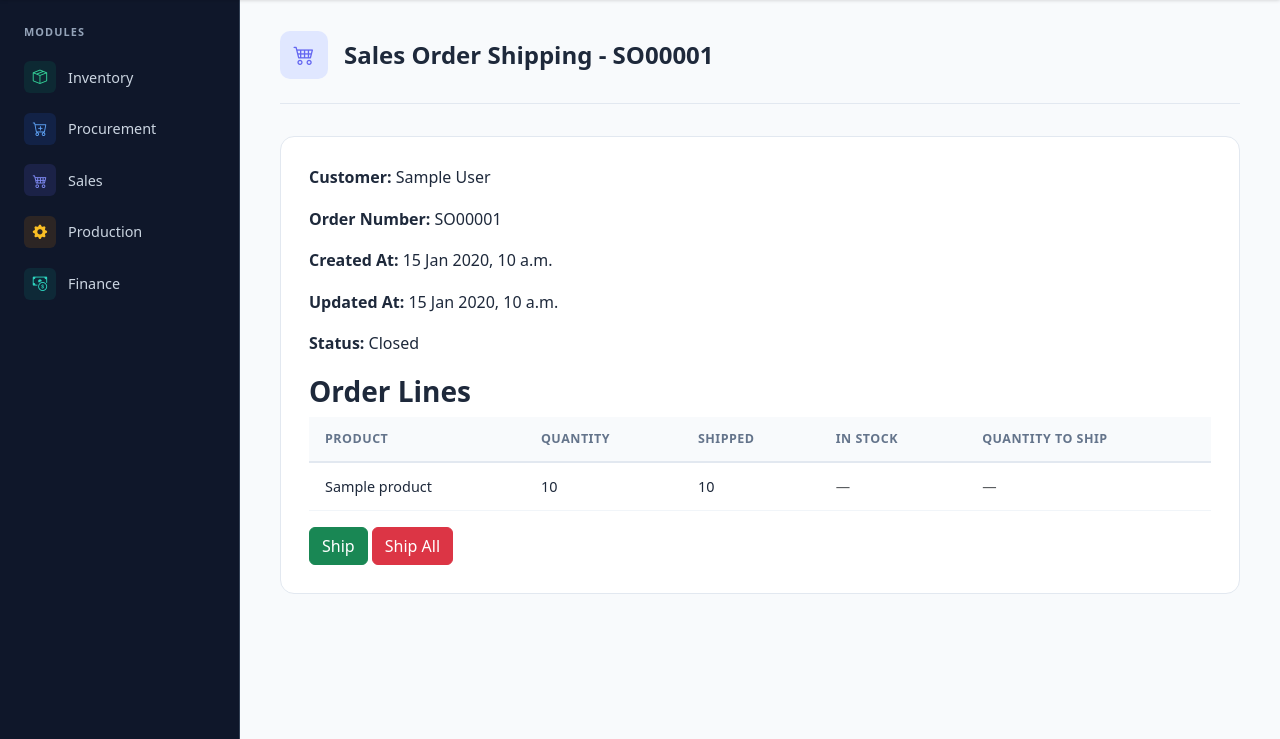
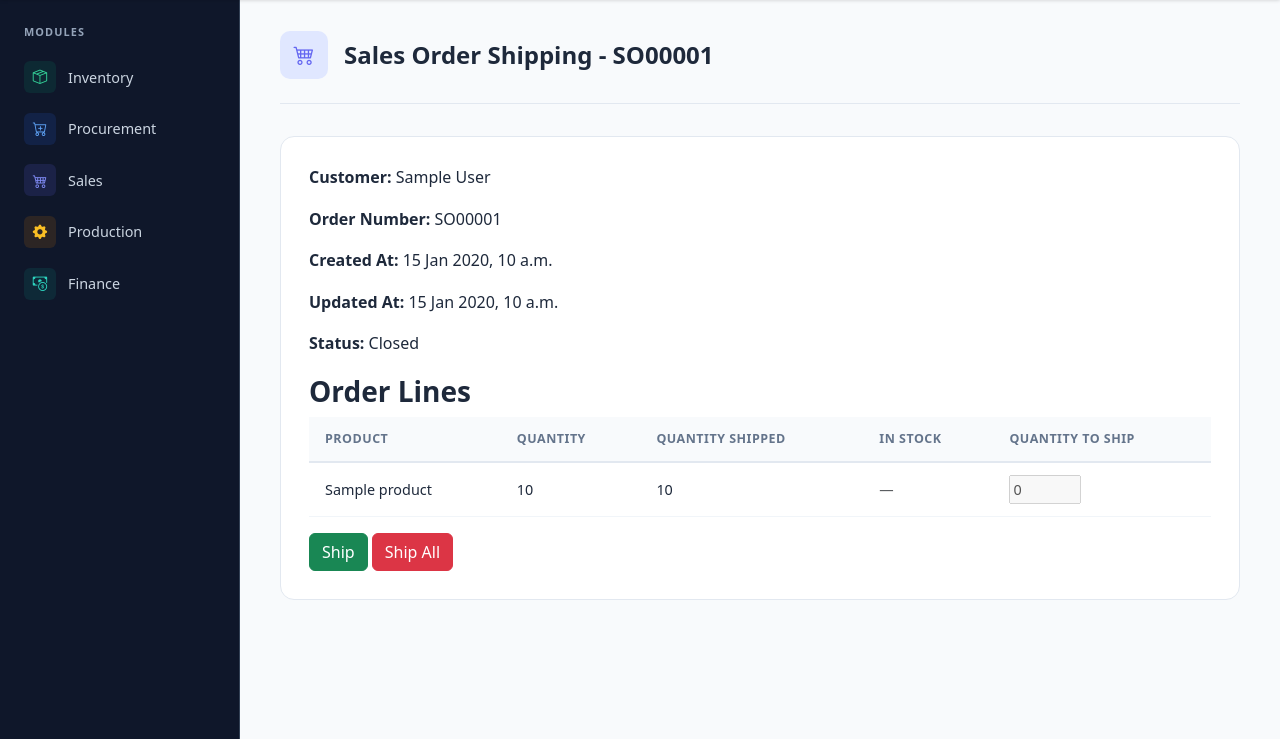
Before and after one commit to Um9i/ERPv, a Django app: page /sales/sales-orders/1/ship/ in a window 1280 px wide. Shown: the part 61-800 px from the top of the page. Run offline with Django 4.2, Linux system fonts and the light colour scheme; a user stored in the database is signed in; tables that the repository leaves empty hold one stand-in row (values such as "Sample post").

Commit message:
feat: Update Sales Order status logic and improve shipping form UI for better clarity

```diff
--- a/sales/models.py
+++ b/sales/models.py
@@ -102,7 +102,13 @@ class SalesOrder(models.Model):
 
     @property
     def status(self):
-        if self.sales_order_lines.filter(complete=False).exists():
+        from django.db.models import F
+
+        if (
+            self.sales_order_lines.filter(complete=False)
+            .exclude(quantity_shipped__gte=F("quantity"))
+            .exists()
+        ):
             return "Open"
         return "Closed"
 
--- a/sales/views.py
+++ b/sales/views.py
@@ -508,6 +508,11 @@ class SalesOrderShipView(DetailView):
                     except ValueError:
                         continue
                 if qty <= 0:
+                    # line may be fully shipped but not yet flagged complete
+                    if line.quantity_shipped >= line.quantity:
+                        line.complete = True
+                        line.closed = True
+                        line.save(update_fields=["complete", "closed"])
                     continue
                 # before we touch inventory ensure sufficient quantity exists
                 from inventory.models import Inventory, InventoryLedger
--- a/templates/sales/sales_order_ship.html
+++ b/templates/sales/sales_order_ship.html
@@ -30,7 +30,7 @@
             <tr>
                 <th>Product</th>
                 <th>Quantity</th>
-                <th>Shipped</th>
+                <th>Quantity Shipped</th>
                 <th>In Stock</th>
                 <th>Quantity to Ship</th>
             </tr>
@@ -52,11 +52,11 @@
                     {% endif %}
                 </td>
                 <td>
-                    {% if not line.complete %}
+                    {% if line.complete %}
+                    <input type="number" name="shipped_{{ line.id }}" min="0" max="0" value="0" disabled>
+                    {% else %}
                     <input type="number" name="shipped_{{ line.id }}" min="0" max="{{ line.max_shippable }}" value="0"
                         {% if line.max_shippable == 0 %}disabled{% endif %}>
-                    {% else %}
-                        <span class="text-muted">—</span>
                     {% endif %}
                 </td>
             </tr>
```
